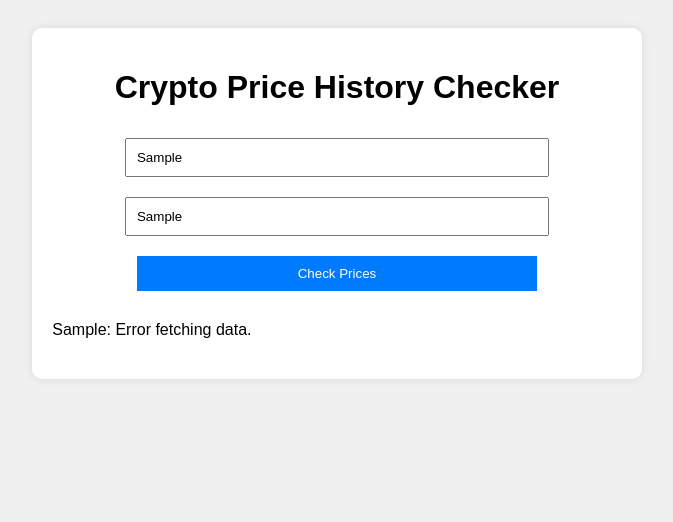
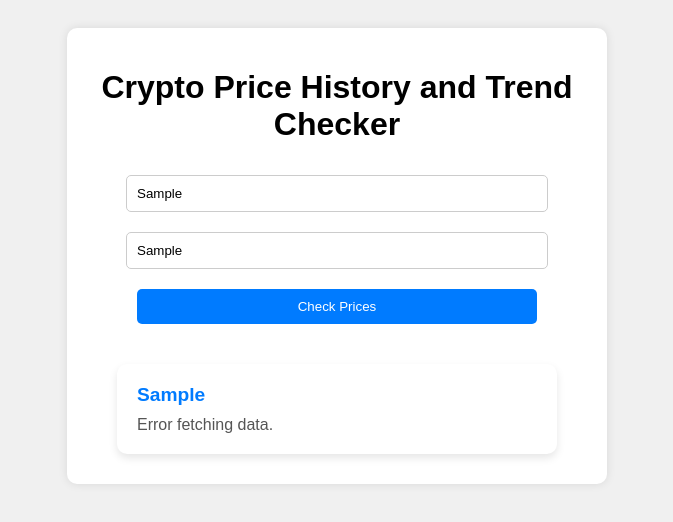
Before and after one commit to Lolkid360/GPrice-History-and-Trend-Checker, a plain HTML site: page index.html in a window 1280 px wide. Both pictures are taken after typing "Sample", "Sample" into the empty fields and a click on the button "Check Prices". Shown: the whole page, without its empty margins (303-976 px from the left). Drawn offline with Linux system fonts and the light colour scheme; no server answers.

Commit message:
Update index.html

```diff
--- a/index.html
+++ b/index.html
@@ -3,7 +3,7 @@
 <head>
     <meta charset="UTF-8">
     <meta name="viewport" content="width=device-width, initial-scale=1.0">
-    <title>Crypto Price History Checker</title>
+    <title>Crypto Price History and Trend Checker</title>
     <style>
         body {
             font-family: Arial, sans-serif;
@@ -11,46 +11,82 @@
             text-align: center;
             padding: 20px;
         }
+
         .container {
             background-color: white;
             padding: 20px;
             border-radius: 10px;
             box-shadow: 0px 0px 10px rgba(0, 0, 0, 0.1);
             display: inline-block;
+            max-width: 500px;
+            width: 100%;
         }
+
         input, button {
             padding: 10px;
             margin: 10px;
             width: 80%;
             max-width: 400px;
+            border: 1px solid #ccc;
+            border-radius: 5px;
         }
+
         button {
             background-color: #007BFF;
             color: white;
             border: none;
             cursor: pointer;
+            transition: background-color 0.3s;
         }
+
         button:hover {
             background-color: #0056b3;
         }
-        .result {
+
+        .result-container {
             margin-top: 20px;
-            white-space: pre-wrap;
+            display: flex;
+            flex-wrap: wrap;
+            justify-content: center;
+        }
+
+        .result-card {
+            background-color: #ffffff;
+            padding: 20px;
+            margin: 10px;
+            border-radius: 10px;
+            box-shadow: 0px 4px 8px rgba(0, 0, 0, 0.1);
+            max-width: 400px;
+            width: 100%;
             text-align: left;
-            max-width: 600px;
-            margin: 20px auto;
+            transition: transform 0.3s;
+        }
+
+        .result-card:hover {
+            transform: scale(1.05);
+        }
+
+        .result-card h2 {
+            margin: 0;
+            font-size: 1.2em;
+            color: #007BFF;
+        }
+
+        .result-card p {
+            margin: 10px 0 0;
+            color: #555;
         }
     </style>
 </head>
 <body>
     <div class="container">
-        <h1>Crypto Price History Checker</h1>
+        <h1>Crypto Price History and Trend Checker</h1>
         <form id="cryptoForm">
             <input type="text" id="cryptoId" placeholder="Enter Crypto ID (or 'all' for all IDs)">
             <input type="text" id="date" placeholder="Enter Date (DD-MM-YYYY)">
             <button type="submit">Check Prices</button>
         </form>
-        <div class="result" id="result"></div>
+        <div class="result-container" id="result"></div>
     </div>
 
     <script>
@@ -60,7 +96,7 @@
             const cryptoId = document.getElementById('cryptoId').value.trim();
             const date = document.getElementById('date').value.trim();
             const resultDiv = document.getElementById('result');
-            resultDiv.textContent = 'Fetching data...';
+            resultDiv.innerHTML = '<p>Fetching data...</p>';
 
             try {
                 let idList = [];
@@ -88,18 +124,35 @@
                             const currentPrice = currentData[id].usd;
                             const increasePercentage = ((currentPrice - datePrice) / datePrice * 100).toFixed(2);
 
-                            results += `${id}: (${date}) $${datePrice} to (Today) $${currentPrice}. That's an increase by ${increasePercentage}%\n`;
+                            results += `
+                                <div class="result-card">
+                                    <h2>${id}</h2>
+                                    <p><strong>Date (${date}):</strong> $${datePrice}</p>
+                                    <p><strong>Today:</strong> $${currentPrice}</p>
+                                    <p><strong>Change:</strong> ${increasePercentage}%</p>
+                                </div>
+                            `;
                         } else {
-                            results += `${id}: Data not found for the specified date.\n`;
+                            results += `
+                                <div class="result-card">
+                                    <h2>${id}</h2>
+                                    <p>Data not found for the specified date.</p>
+                                </div>
+                            `;
                         }
                     } catch (error) {
-                        results += `${id}: Error fetching data.\n`;
+                        results += `
+                            <div class="result-card">
+                                <h2>${id}</h2>
+                                <p>Error fetching data.</p>
+                            </div>
+                        `;
                     }
                 }
 
-                resultDiv.textContent = results || 'No data found.';
+                resultDiv.innerHTML = results || '<p>No data found.</p>';
             } catch (error) {
-                resultDiv.textContent = 'An error occurred while fetching the data.';
+                resultDiv.innerHTML = '<p>An error occurred while fetching the data.</p>';
             }
         });
     </script>
```
